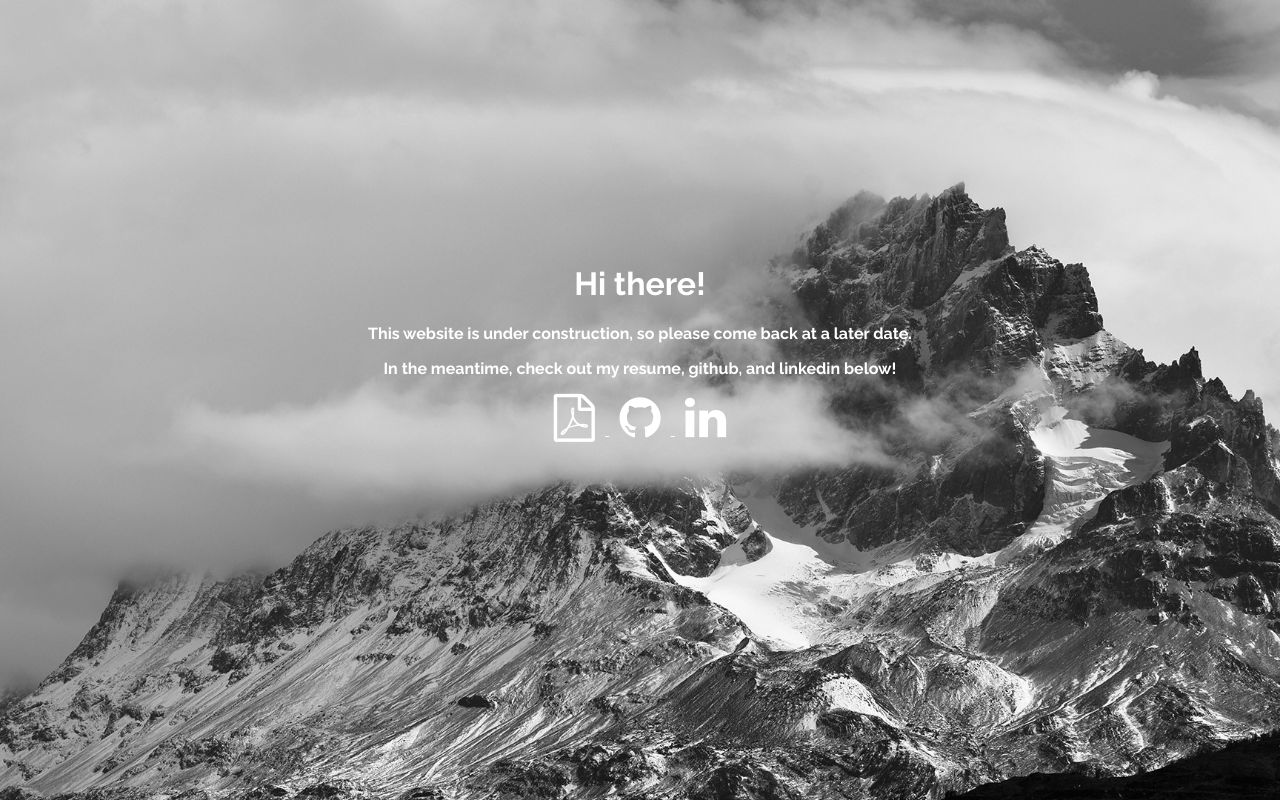
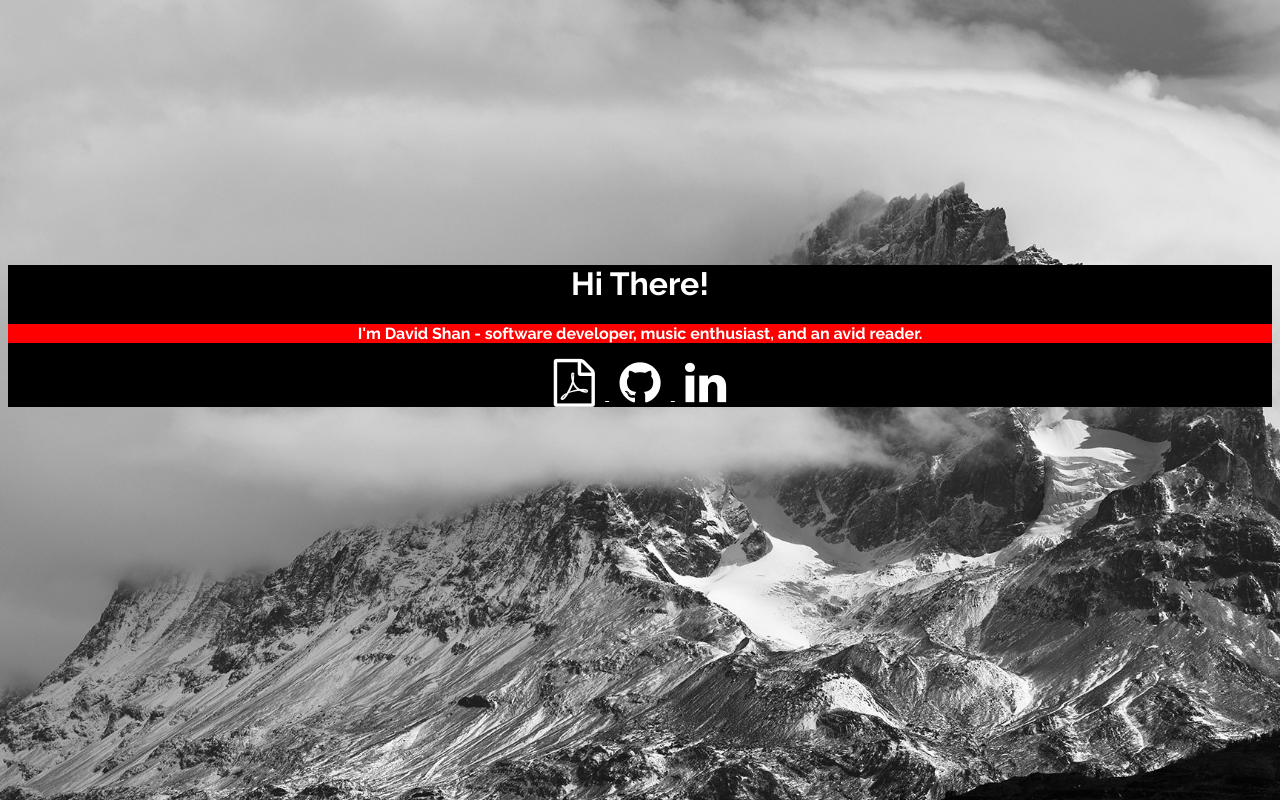
Before and after one commit to davidshan/davidshan.github.io, a plain HTML site: page index.html in a window 1280 px wide. Drawn offline with Linux system fonts and the light colour scheme; a web font is replaced by a local one.

Commit message:
[dev] Highlight div containers, and use outer landing container instead

```diff
--- a/css/style.css
+++ b/css/style.css
@@ -4,9 +4,13 @@ h1 {
     font-weight: bold;
 }
 
+.landing {
+    background-color: black;
+    margin: auto;
+    margin-top: 21%;
+}
 .landing-text {
     text-align: center;
-    margin-top: 21%;
 }
 
 .external-link {
@@ -27,4 +31,5 @@ body {
 p {
     font-family: 'Raleway', serif;
     color: white;
+    background-color: red;
 }
--- a/index.html
+++ b/index.html
@@ -21,9 +21,8 @@
 <body>
     <div class="landing">
         <div class="landing-text">
-            <h1>Hi there!</h1>
-            <p>This website is under construction, so please come back at a later date.</p>
-            <p>In the meantime, check out my resume, github, and linkedin below!</p>
+            <h1>Hi There!</h1>
+            <p>I'm David Shan - software developer, music enthusiast, and an avid reader.</p>
             <a class="external-link" href="doc/David_Shan_SWE_Resume.pdf">
                 <i class="fa fa-file-pdf-o fa-fw fa-3x"></i>
             </a>
```
